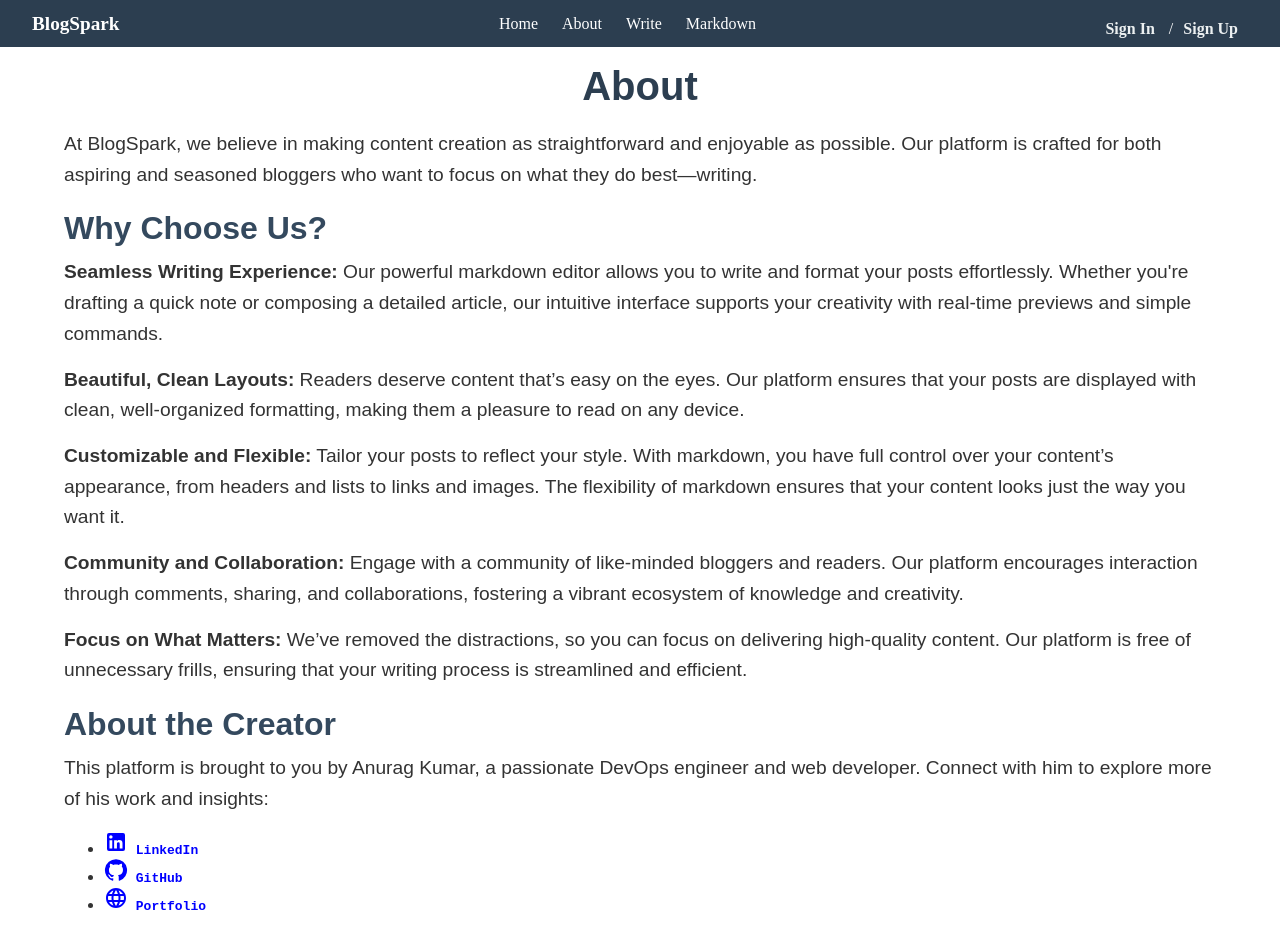
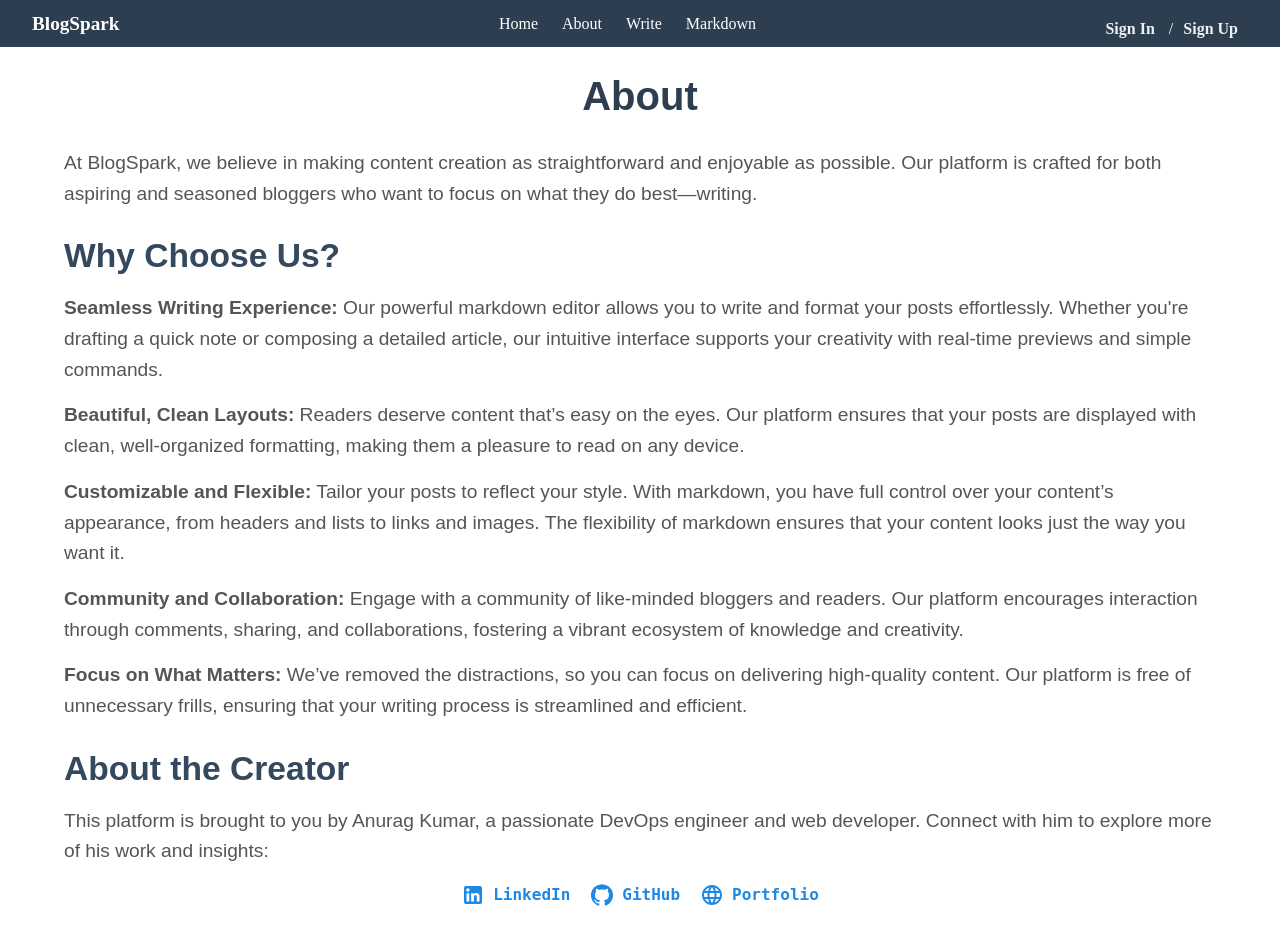
Before and after one commit to anuragK-24/Blog_Frontend, a React (Create React App) app: page /about in a window 1280 px wide. Shown: the top 938 px of the page. Built offline with nearby package versions, Linux system fonts and the light colour scheme; no server answers.

Commit message:
Improve the styling of the topbar, single, sidebar, posts styling

```diff
--- a/src/components/Sidebar/Sidebar.scss
+++ b/src/components/Sidebar/Sidebar.scss
@@ -33,10 +33,10 @@
     border-radius: 5px;
     transition: background-color 0.3s ease;
     text-align: center;  // Ensure the text is centered in the links
-  }
 
-  & a:hover {
-    background-color: #34495e;  // Lighter shade of the sidebar background for hover effect
+    &:hover {
+      color: yellow;  // Lighter shade of the sidebar background for hover effect
+    }
   }
 
   // Divider between sections
--- a/src/components/posts/posts.css
+++ b/src/components/posts/posts.css
@@ -1,8 +1,4 @@
 .posts {
-  flex: 9 1;
-  display: flex;
-  flex-wrap: wrap;
-  justify-content: center; /* Horizontally aligns the container in the center */
 }
 
 .text {
--- a/src/components/singlePost/singlePost.css
+++ b/src/components/singlePost/singlePost.css
@@ -1,11 +1,13 @@
+/* Main container for single post view */
 .singlePost {
-  flex: 9;
-  padding: 2em;
+  width: 100%;
   display: flex;
   justify-content: center;
   background: #fafafa;
+  box-sizing: border-box;
 }
 
+/* Loader wrapper */
 .loaderWrapper {
   flex: 1;
   display: flex;
@@ -14,7 +16,9 @@
   height: 80vh;
 }
 
+/* Main post wrapper */
 .singlePostWrapper {
+  width: 100%;
   max-width: 800px;
   background: white;
   padding: 2em;
@@ -23,8 +27,10 @@
   display: flex;
   flex-direction: column;
   overflow-x: hidden;
+  box-sizing: border-box;
 }
 
+/* Post image */
 .singlePostImg {
   width: 100%;
   max-height: 400px;
@@ -37,6 +43,7 @@
   transform: scale(1.02);
 }
 
+/* Post title */
 .singlePostTitle {
   font-size: 2rem;
   text-align: center;
@@ -45,6 +52,7 @@
   position: relative;
 }
 
+/* Title input when editing */
 .singlePostTitleInput {
   font-size: 2rem;
   text-align: center;
@@ -58,26 +66,27 @@
   border-color: #6a1b9a;
 }
 
+/* Edit icon wrapper */
 .singlePostEdit {
   position: absolute;
   top: 0;
   right: 0;
 }
 
+/* Icons (edit/delete) */
 .singlePostIcon {
   font-size: 1.2rem;
   margin-left: 10px;
   cursor: pointer;
 }
-
 .singlePostIcon:first-child {
   color: #1e88e5;
 }
-
 .singlePostIcon:last-child {
   color: #e53935;
 }
 
+/* Info section (author/date) */
 .singlePostInfo {
   display: flex;
   justify-content: space-between;
@@ -86,12 +95,15 @@
   margin-bottom: 1em;
 }
 
+/* Post description */
 .singlePostDesc {
   font-size: 1.1rem;
   line-height: 1.8;
   color: #333;
   white-space: pre-line;
 }
+
+/* Code block inside post */
 .singlePostDesc pre {
   background-color: #282c34;
   color: #eee;
@@ -99,33 +111,69 @@
   border-radius: 10px;
   overflow-x: auto;
 }
+
+/* Links inside post */
 .singlePostDesc a {
   color: #1e88e5;
   text-decoration: underline;
 }
 
+/* Editable description textarea */
 .singlePostDescInput {
   font-size: 1rem;
   padding: 1em;
   border-radius: 10px;
   border: 1px solid #ccc;
   resize: vertical;
+  box-sizing: border-box;
+  width: 100%;
 }
 
+/* Responsive Design */
 @media (max-width: 600px) {
+  .singlePost {
+    padding: 1em;
+  }
+
   .singlePostWrapper {
     padding: 1em;
+    border-radius: 8px;
+    box-shadow: none;
+  }
+
+  .singlePostTitle,
+  .singlePostTitleInput {
+    font-size: 1.4rem;
+    padding: 0.5em;
   }
 
   .singlePostDesc {
     font-size: 0.95rem;
+    line-height: 1.6;
   }
 
-  .singlePostTitle {
-    font-size: 1.5rem;
+  .singlePostDescInput {
+    font-size: 0.95rem;
+    padding: 0.8em;
   }
 
-  .singlePostTitleInput {
-    font-size: 1.5rem;
+  .singlePostImg {
+    max-height: 250px;
+    border-radius: 8px;
+  }
+
+  .singlePostInfo {
+    flex-direction: column;
+    align-items: center;
+    text-align: center;
+    gap: 5px;
+  }
+
+  .singlePostEdit {
+    position: relative;
+    top: auto;
+    right: auto;
+    margin-top: 10px;
+    text-align: center;
   }
 }
--- a/src/components/topbar/TopBar.scss
+++ b/src/components/topbar/TopBar.scss
@@ -73,6 +73,9 @@
   }
 
   .endElement {
+    &:hover{
+      color: yellow;
+    }
     img {
       height: 34px;
       width: 34px;
@@ -92,6 +95,12 @@
     gap: 1.5rem;
     list-style: none;
     margin: 0 auto;
+    a{
+      &:hover{
+        color: yellow;
+
+      }
+    }
 
     .navItem a {
       text-decoration: none;
--- a/src/pages/About/About.scss
+++ b/src/pages/About/About.scss
@@ -1,48 +1,75 @@
-.About{
+.About {
     padding: 4em;
-    margin-top: 0px;
-    font-family: Arial, sans-serif;
+    margin-top: 0;
+    font-family: 'Arial', sans-serif;
     color: #333;
+    line-height: 1.6;
 
-    &_Heading{
+    &_Heading {
       text-align: center;
       font-size: 2.5em;
       margin-bottom: 20px;
       color: #2c3e50;
+      font-weight: bold;
     }
+
     &_Subheading {
-        font-size: 2em;
+      font-size: 2.1em;
       margin-top: 20px;
       margin-bottom: 10px;
       color: #34495e;
+      font-weight: 600;
     }
 
     &_Text {
       font-size: 1.2em;
-        line-height: 1.6;
       margin-bottom: 15px;
+      color: #555;
     }
-      &_Links{
-        a{
-            color: blue;
+
+    &_Links {
+      list-style: none;
+      padding: 0;
+      margin: 0;
+      display: flex;
+      gap: 20px;
+      justify-content: center;
+
+      a {
+        color: #1e88e5;
         text-decoration: none;
-            font-family: monospace;
+        font-family: 'Monospace', sans-serif;
         font-weight: 700;
+        display: flex;
+        align-items: center;
+        gap: 8px;
+
+        &:hover {
+          text-decoration: underline;
         }
       }
     }
+  }
+
+  /* Responsive design for mobile devices */
   @media only screen and (max-width: 600px) {
-    .About{
+    .About {
+      &_Heading {
+        font-size: 2em;
+        margin-bottom: 15px;
+      }
+
+      &_Subheading {
+        font-size: 1.6em;
+      }
+
       &_Text {
         font-size: 1em;
       }
-        &_Subheading {
-            font-size: 1.4em;
-        }
-        &_Heading {
-            text-align: center;
-            font-size: 2em;
-            margin-bottom: 11px;
+
+      &_Links {
+        flex-direction: column;
+        align-items: center;
       }
     }
   }
--- a/src/pages/single/single.css
+++ b/src/pages/single/single.css
@@ -1,5 +1,5 @@
 .single{
-    padding:3em;
+    /* padding:3em; */
     display: flex;
 }
 @media only screen and (max-width: 600px) {
```
Also changed, not shown: src/pages/About/About.jsx (+14 -33 lines). Lines whose indentation alone changed are shown as unchanged.
